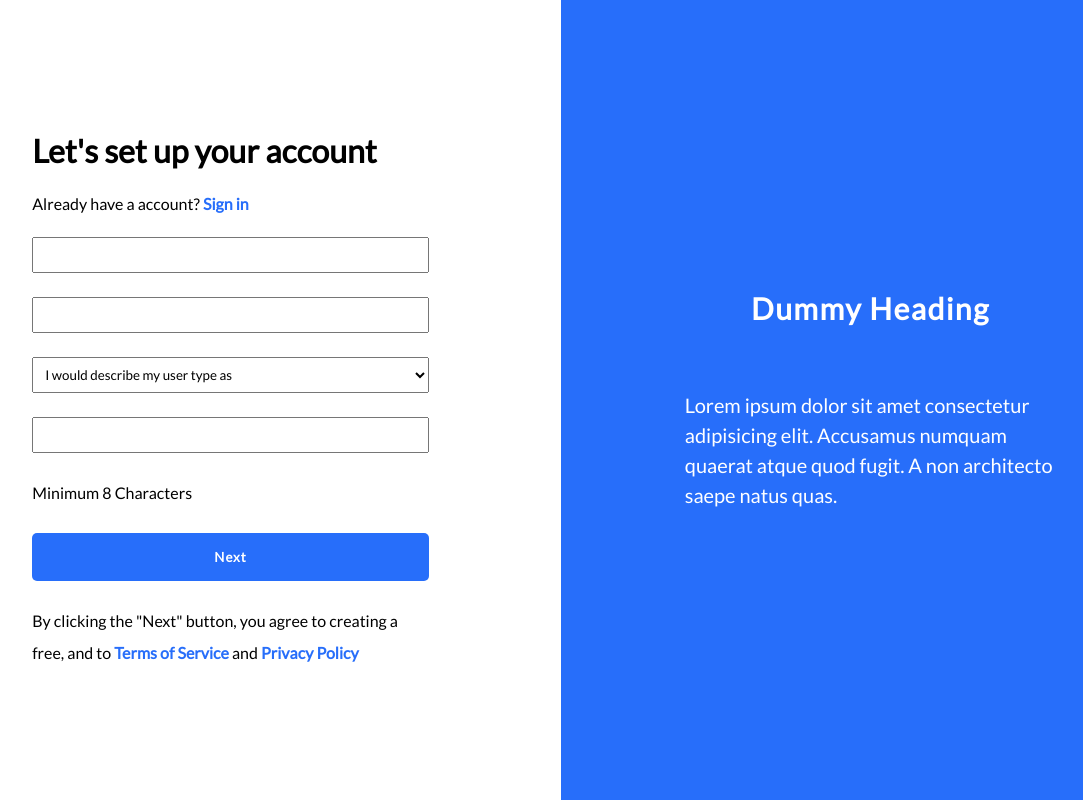
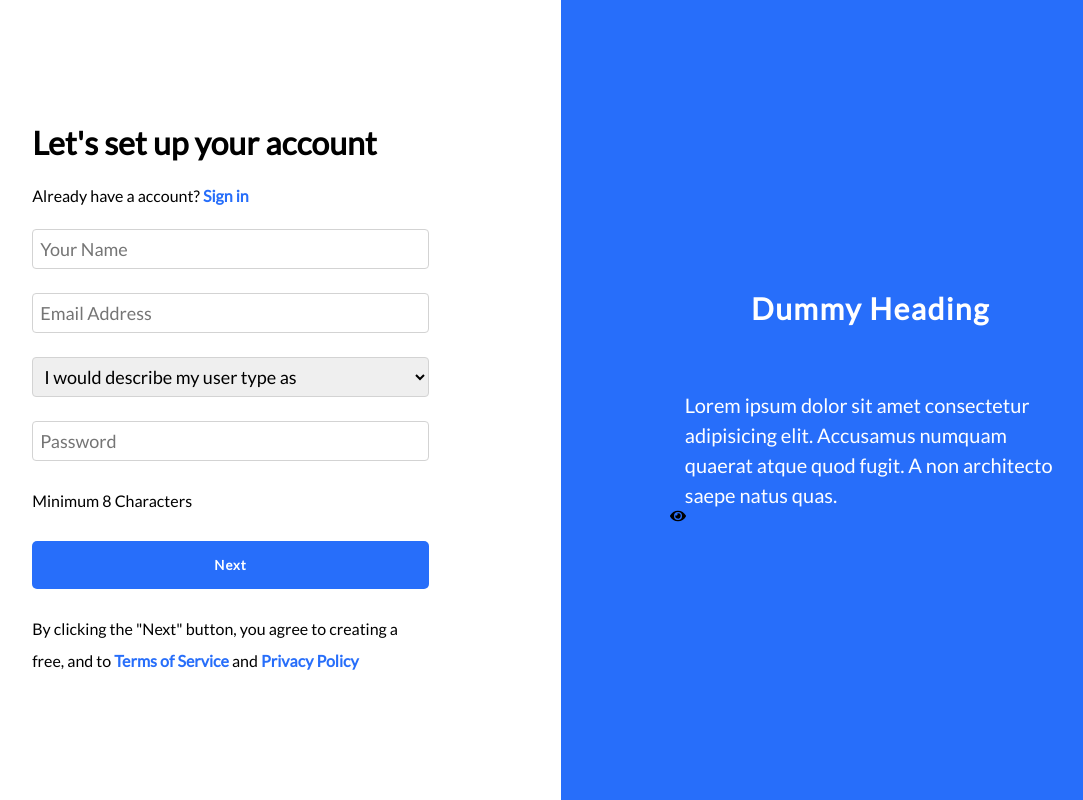
Before and after one commit to ClaudioBardales/incsub-project, a React (Create React App) app: page / in a window 1280 px wide. Shown: the whole page, without its empty margins (100-1183 px from the left). Built offline with nearby package versions, Linux system fonts and the light colour scheme.

Commit message:
Added Password Toggle

```diff
--- a/package.json
+++ b/package.json
@@ -8,6 +8,7 @@
     "@testing-library/user-event": "^13.5.0",
     "react": "^18.1.0",
     "react-dom": "^18.1.0",
+    "react-icons": "^4.3.1",
     "react-scripts": "^2.1.3",
     "styled-components": "^5.3.5",
     "web-vitals": "^2.1.4"
--- a/src/components/forms.js
+++ b/src/components/forms.js
@@ -1,20 +1,27 @@
 import React from 'react'
 import styled from 'styled-components';
+import { useState } from 'react';
+import { FaEye } from "react-icons/fa";
 
 const forms = () => {
+  const [passwordShown, setPasswordShown] = useState(false);
+  const togglePassword = () => {
+    setPasswordShown(!passwordShown);
+  }
   return (
     <Container>
         <Wrapper>
             <h1>Let's set up your account</h1>
             <p>Already have a account? <span>Sign in</span></p>
             <form>
-                <input type="text" name='name' />
-                <input type="email" name='email'/>
+                <input type="text" name='name' placeholder='Your Name'/>
+                <input type="email" name='email'placeholder='Email Address'/>
                 <select>
                     <option value="">I would describe my user type as</option>
                     <option value="">Developer</option>
                 </select>
-                <input type="password" />
+                <input type={passwordShown ? "text" : "password"} placeholder='Password'/>
+                <PasswordIcon onClick={togglePassword} />
                 <p>Minimum 8 Characters</p>
                 <button type="submit">Next</button>
                 <p>By clicking the "Next" button, you agree to creating a free, and to <span>Terms of Service</span> and <span>Privacy Policy</span></p>
@@ -54,7 +61,12 @@ form{
     line-height: 2;
   }
   input,select{
-    padding: 0.5rem;
+    width: 100%;
+    height: 2.5rem;
+    font-size: 18px;
+    border: 1px solid lightgray;
+    border-radius: 4px;
+    padding: 7px 7px;
   }
   button{
     padding: 1rem;
@@ -74,4 +86,10 @@ span{
 
 `
 
+ const PasswordIcon = styled(FaEye)`
+   position: absolute;
+   top: 508px;
+   left: 770px;
+ `
+
 export default forms
```
Also changed, not shown: 1 other file (tests, documents, lock files or other folders).
